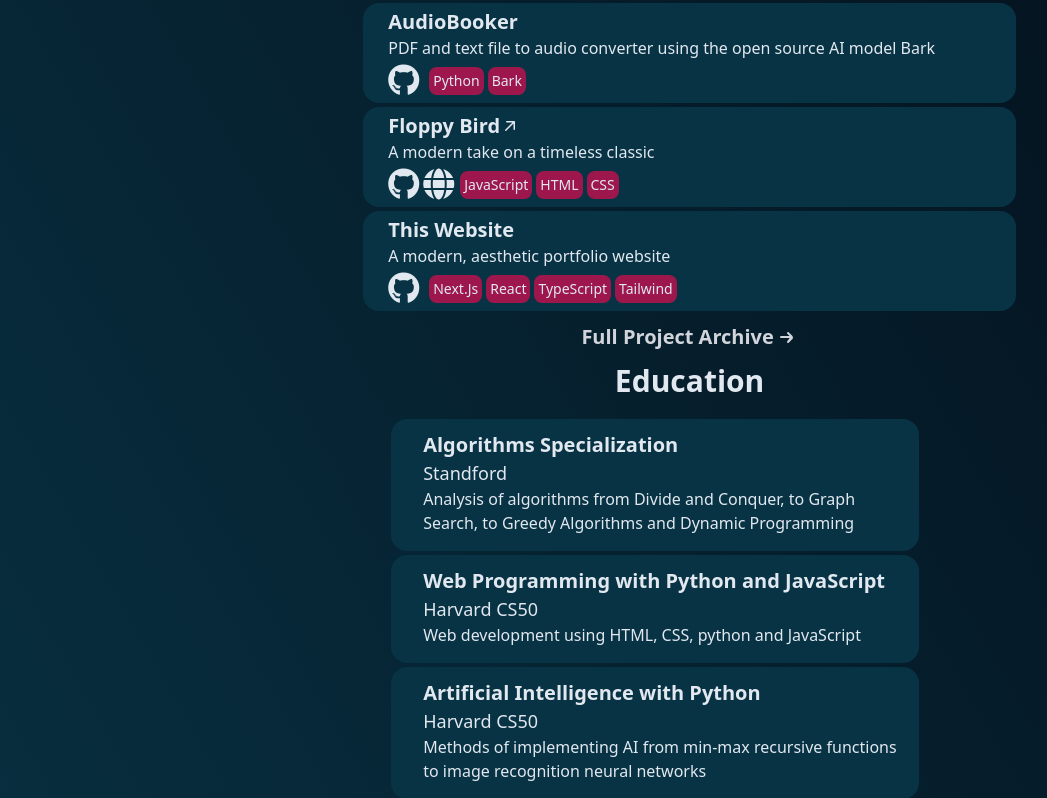
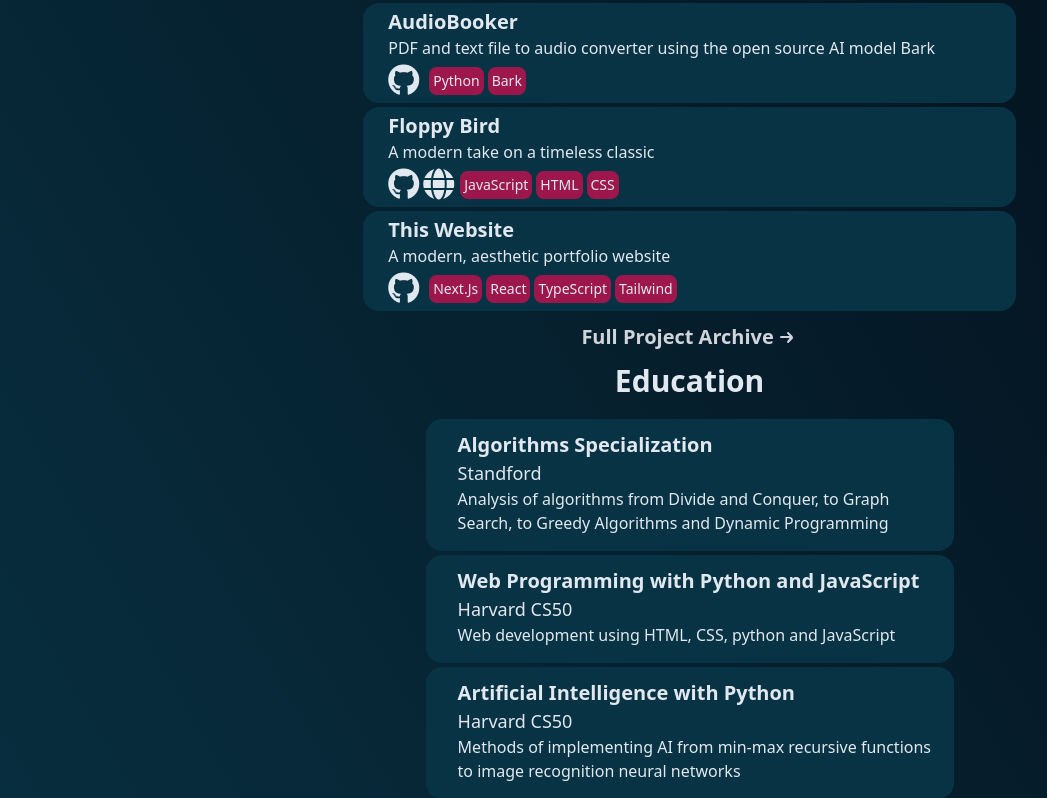
Before and after one commit to JohnZolton/portfolio-mk2, a Next.js app: page / in a window 1280 px wide. Shown: the part 1225-2023 px from the top of the page, without its empty margins (168-1215 px from the left). Built offline with nearby package versions, Linux system fonts and the light colour scheme.

Commit message:
project pages

```diff
--- /dev/null
+++ b/src/pages/FreeBay.tsx
@@ -0,0 +1,14 @@
+import NavBar from "./components/navbar";
+import ProjectPage from "./components/projectpage";
+import { Project } from "./components/projectpage";
+
+function FreeBay() {
+  return (
+    <ProjectPage>
+      <NavBar></NavBar>
+      <Project title="FreeBay" description="description coming soon" />
+    </ProjectPage>
+  );
+}
+
+export default FreeBay;
--- /dev/null
+++ b/src/pages/MyFitnessBuddy.tsx
@@ -0,0 +1,14 @@
+import NavBar from "./components/navbar";
+import ProjectPage from "./components/projectpage";
+import { Project } from "./components/projectpage";
+
+function MyFitnessBuddy() {
+  return (
+    <ProjectPage>
+      <NavBar></NavBar>
+      <Project title="MyFitnessBuddy" description="description coming soon" />
+    </ProjectPage>
+  );
+}
+
+export default MyFitnessBuddy;
--- a/src/pages/components/courselist.tsx
+++ b/src/pages/components/courselist.tsx
@@ -2,7 +2,7 @@
 
 export function CourseList() {
   return (
-    <div className="mt-3">
+    <div className="mt-3 flex flex-col items-center">
       <div className="text-center text-3xl font-semibold">Education</div>
       <div className="m-1 max-w-xl  px-5 py-3">
         <CourseTile
--- /dev/null
+++ b/src/pages/components/projectpage.tsx
@@ -0,0 +1,26 @@
+import React, { Children, PropsWithChildren, useEffect } from "react";
+
+interface ProjectPageProps {
+  title: string;
+  youtube?: string;
+  description: string;
+  url?: string,
+}
+export function Project({ title, description, youtube, url }: ProjectPageProps) {
+  return (
+    <div>
+      {youtube && <div>{youtube}</div>}
+      <div className="font-semibold text-3xl">{title}</div>
+      {url && <div>Try it live!</div>}
+      <div>{description}</div>
+    </div>
+  );
+}
+
+export default function ProjectPage(props: PropsWithChildren) {
+  return (
+    <main className="max-w-screen mx-auto flex min-h-screen flex-col items-center">
+      {props.children}
+    </main>
+  );
+}
--- a/src/pages/components/projecttile.tsx
+++ b/src/pages/components/projecttile.tsx
@@ -12,11 +12,12 @@
   forks?: number;
   stack?: string;
   hovered?: string;
-  onMouseEnter?: ()=>void;
-  onMouseLeave?: ()=>void;
+  page?: string;
+  onMouseEnter?: () => void;
+  onMouseLeave?: () => void;
 }
 
-export function ProjectTile({
+export function ProjectDisplay({
   title,
   description,
   picture,
@@ -24,21 +25,29 @@
   repo,
   stars,
   forks,
+  page,
   stack,
   hovered,
   onMouseEnter,
-  onMouseLeave
+  onMouseLeave,
 }: ProtjectTileProps) {
   return (
     <div
       onMouseEnter={onMouseEnter}
       onMouseLeave={onMouseLeave}
-    className={`my-1 w-full rounded-2xl border border-transparent bg-cyan-950  px-3 py-1 transition duration-300 ${ hovered ? ( hovered === title ? "border-white": 'opacity-50') : ""}`}>
+      className={`my-1 w-full rounded-2xl border border-transparent bg-cyan-950  px-3 py-1 transition duration-300 ${
+        hovered ? (hovered === title ? "border-white" : "opacity-50") : ""
+      }`}
+    >
       <div className="flex flex-col items-center sm:flex-row">
         {picture && (
-          <div className={`h-28 w-44    ${hovered === title ? "  brightness-125   ": ''}`}>
+          <div
+            className={`h-28 w-44    ${
+              hovered === title ? "  brightness-125   " : ""
+            }`}
+          >
             <Image
-          className= 'object-fill w-full h-full'
+              className="h-full w-full object-fill"
               src={`/${picture}`}
               alt={title}
               width={300}
@@ -48,14 +57,9 @@
         )}
         <div className="ml-3 w-full">
           <div className="text-xl font-semibold">
-            {url ? (
-              <Link legacyBehavior href={url}>
-                <a
-                  target="_blank"
-                  rel="noopener noreferrer"
-                  className="group flex items-center hover:underline"
-                >
-                  <div>{title}</div>
+            {page ? (
+              <div className="flex flex-row items-center">
+                <div className="group-hover:underline">{title}</div>
                 <svg
                   aria-hidden="true"
                   fill="currentColor"
@@ -66,13 +70,12 @@
                   className="transform transition-all duration-200 group-hover:translate-x-1 group-hover:translate-y-[-1px] group-hover:scale-125"
                 >
                   <path
-                      clip-rule="evenodd"
+                    clipRule="evenodd"
                     d="M5.22 14.78a.75.75 0 001.06 0l7.22-7.22v5.69a.75.75 0 001.5 0v-7.5a.75.75 0 00-.75-.75h-7.5a.75.75 0 000 1.5h5.69l-7.22 7.22a.75.75 0 000 1.06z"
-                      fill-rule="evenodd"
+                    fillRule="evenodd"
                   ></path>
                 </svg>
-                </a>
-              </Link>
+              </div>
             ) : (
               <div className="flex items-center">
                 <div>{title}</div>
@@ -114,7 +117,8 @@
                   <link
                     rel="stylesheet"
                     href="https://cdnjs.cloudflare.com/ajax/libs/font-awesome/5.15.2/css/all.min.css"
-                  />                <i className="fas fa-globe fa-2x"></i>
+                  />{" "}
+                  <i className="fas fa-globe fa-2x"></i>
                 </a>
               </Link>
             )}
@@ -131,3 +135,54 @@
 }
 
 export default ProjectTile;
+
+interface ContentWrapperProps {
+  page?: string;
+  children: React.ReactNode;
+}
+
+const ContentWrapper = ({ page, children }: ContentWrapperProps) => {
+  if (page) {
+    return (
+      <Link legacyBehavior href={page}>
+        <a className="group">{children}</a>
+      </Link>
+    );
+  }
+
+  return <>{children}</>;
+};
+
+function ProjectTile({
+  title,
+  description,
+  picture,
+  url,
+  repo,
+  stars,
+  forks,
+  stack,
+  hovered,
+  page,
+  onMouseEnter,
+  onMouseLeave,
+}: ProtjectTileProps) {
+  return (
+    <ContentWrapper page={page}>
+      <ProjectDisplay
+        title={title}
+        description={description}
+        picture={picture}
+        url={url}
+        repo={repo}
+        stars={stars}
+        forks={forks}
+        stack={stack}
+        hovered={hovered}
+        page={page}
+        onMouseEnter={onMouseEnter}
+        onMouseLeave={onMouseLeave}
+      />
+    </ContentWrapper>
+  );
+}
--- a/src/pages/index.tsx
+++ b/src/pages/index.tsx
@@ -17,12 +17,12 @@
         <link rel="icon" href="/favicon.ico" />
       </Head>
       <PageLayout>
-        <div className="md:w-1/2 h-full lg:sticky  lg:top-0 lg:flex lg:flex-col lg:py-24">
+        <div className="h-full md:w-1/2 lg:sticky  lg:top-0 lg:flex lg:flex-col lg:py-24">
           <HeroSection />
         </div>
-        <div className="w-full  md:w-3/4 h-full overflow-auto lg:pt-24">
+        <div className="h-full  w-full overflow-auto md:w-3/4 lg:pt-24">
           <AboutSection />
-          <BigProjectList/>
+          <BigProjectList />
           <TechList />
           <SmallProjects />
           <CourseList />
@@ -33,10 +33,10 @@
 }
 
 function SmallProjects() {
-  const [hoveredProject, setHoveredProject] = useState("")
+  const [hoveredProject, setHoveredProject] = useState("");
   return (
     <>
-      <div className="text-center text-3xl font-semibold my-3">Projects</div>
+      <div className="my-3 text-center text-3xl font-semibold">Projects</div>
       <ProjectTile
         title="Scribe"
         description="Real time voice-to-text transcription using the open source AI model Whisper"
@@ -45,7 +45,7 @@
         forks={13}
         stack="Python, Whisper"
         hovered={hoveredProject}
-            onMouseEnter={() => setHoveredProject('Scribe')}
+        onMouseEnter={() => setHoveredProject("Scribe")}
         onMouseLeave={() => setHoveredProject("")}
       />
       <ProjectTile
@@ -54,7 +54,7 @@
         repo="https://github.com/JohnZolton/pdf-2-mp3"
         stack="Python, Bark"
         hovered={hoveredProject}
-            onMouseEnter={() => setHoveredProject('AudioBooker')}
+        onMouseEnter={() => setHoveredProject("AudioBooker")}
         onMouseLeave={() => setHoveredProject("")}
       />
       <ProjectTile
@@ -64,7 +64,7 @@
         url="https://floppybirddemo.github.io/"
         stack="JavaScript, HTML, CSS"
         hovered={hoveredProject}
-            onMouseEnter={() => setHoveredProject('Floppy Bird')}
+        onMouseEnter={() => setHoveredProject("Floppy Bird")}
         onMouseLeave={() => setHoveredProject("")}
       />
       <ProjectTile
@@ -73,15 +73,15 @@
         repo="https://github.com/JohnZolton/portfolio-mk2"
         stack="Next.Js, React, TypeScript, Tailwind"
         hovered={hoveredProject}
-            onMouseEnter={() => setHoveredProject('This Website')}
+        onMouseEnter={() => setHoveredProject("This Website")}
         onMouseLeave={() => setHoveredProject("")}
       />
-      <div className="text-center text-xl font-semibold my-3">
-
+      <div className="my-3 text-center text-xl font-semibold">
         <Link
           href="projectarchive"
-          className="text-gray-300 flex flex-row justify-center items-center gap-1 group hover:text-white hover:underline"
-        >Full Project Archive
+          className="group flex flex-row items-center justify-center gap-1 text-gray-300 hover:text-white hover:underline"
+        >
+          Full Project Archive
           <svg
             aria-hidden="true"
             fill="currentColor"
@@ -97,50 +97,52 @@
               clip-rule="evenodd"
             />
           </svg>
-
         </Link>
       </div>
     </>
   );
 }
 
-function BigProjectList(){
-  const [hoveredProject, setHoveredProject] = useState("")
-  return(
+function BigProjectList() {
+  const [hoveredProject, setHoveredProject] = useState("");
+  return (
     <>
       <ProjectTile
         title="Lyfter"
         description="Workout and exercise tracker with built in performance monitoring and program adjustment"
         picture="lyfter2.png"
+        page="lyfter"
         url="https://lyfter.vercel.app/"
         repo="https://github.com/JohnZolton/lyfter"
         stack="Next.js, TypeScript, React, tRPC, Prisma, Tailwind, Clerk"
         hovered={hoveredProject}
-            onMouseEnter={() => setHoveredProject('Lyfter')}
+        onMouseEnter={() => setHoveredProject("Lyfter")}
         onMouseLeave={() => setHoveredProject("")}
       />
       <ProjectTile
         title="MyFitnessBuddy"
         description="Nutrition and activity tracker packed with quality of life features like automatic step tracking and meal planning"
         picture="fitnesspal2.png"
+        page="MyFitnessBuddy"
         repo="https://github.com/JohnZolton/fitness"
         url="https://nutritiontracker.bio/tracking/"
         stack="Django, Postgres, Stripe, USDA API, Smartwatch API"
         hovered={hoveredProject}
-            onMouseEnter={() => setHoveredProject('MyFitnessBuddy')}
+        onMouseEnter={() => setHoveredProject("MyFitnessBuddy")}
         onMouseLeave={() => setHoveredProject("")}
       />
       <ProjectTile
         title="FreeBay"
         description="Online Auction platform featuring commenting on listings, watchlisting items, 2FA, and email and password resets"
         picture="freebay.png"
+        page="FreeBay"
         repo="https://github.com/JohnZolton/freebay"
         url="https://freebay.live"
         stack="Django, Postgres, AWS S3, Railway"
         hovered={hoveredProject}
-            onMouseEnter={() => setHoveredProject('FreeBay')}
+        onMouseEnter={() => setHoveredProject("FreeBay")}
         onMouseLeave={() => setHoveredProject("")}
       />
     </>
-  )
+  );
 }
--- /dev/null
+++ b/src/pages/lyfter.tsx
@@ -0,0 +1,14 @@
+import NavBar from "./components/navbar";
+import ProjectPage from "./components/projectpage";
+import { Project } from "./components/projectpage";
+
+function Lyfter() {
+  return (
+    <ProjectPage>
+      <NavBar></NavBar>
+      <Project title="Lyfter" description="description coming soon" />
+    </ProjectPage>
+  );
+}
+
+export default Lyfter;
--- a/tailwind.config.ts
+++ b/tailwind.config.ts
@@ -1,7 +1,7 @@
 import { type Config } from "tailwindcss";
 
 export default {
-  content: ['./src/**/*.{js,ts,jsx,tsx}', './src/styles.css'],
+  content: ['./src/**/*.{js,ts,jsx,tsx}'],
   theme: {
     extend: {},
   },
```
Also changed, not shown: src/pages/projectarchive.tsx (+3 -4 lines). Lines whose indentation alone changed are shown as unchanged.
